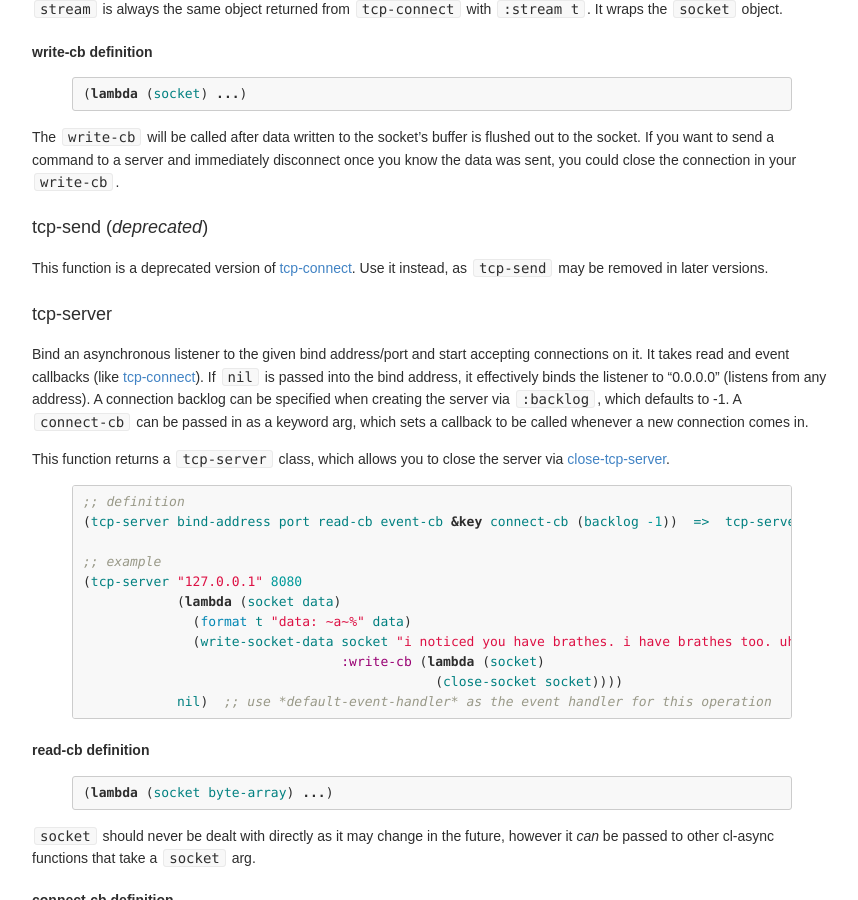
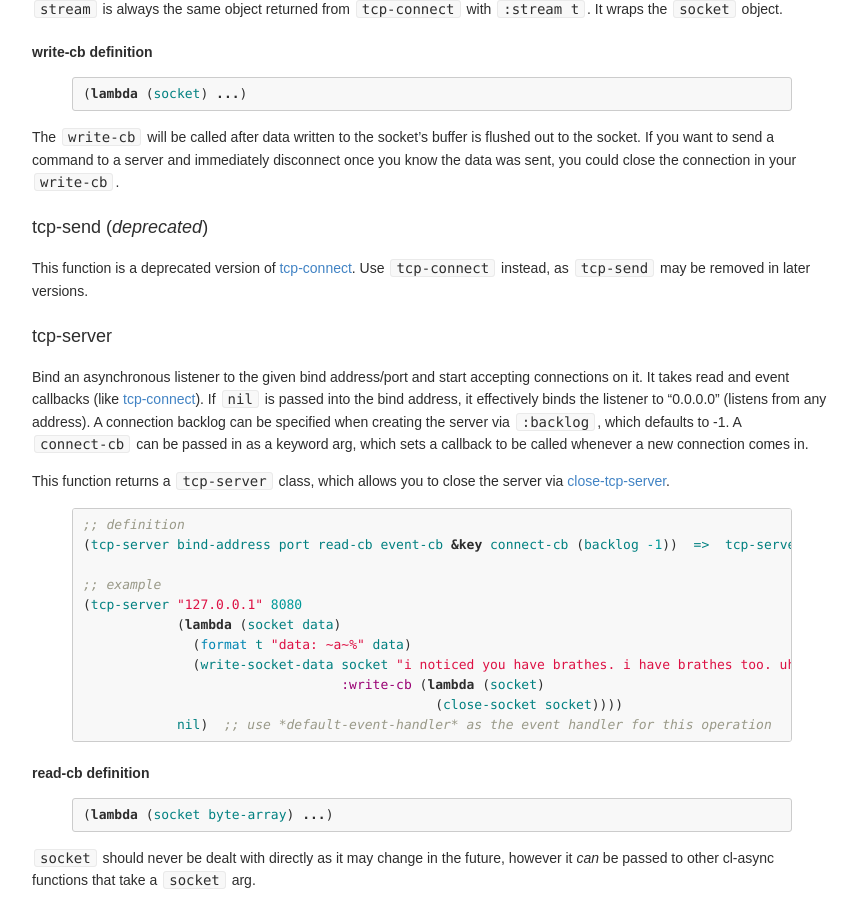
Before and after one commit to orthecreedence/cl-async, a Jekyll site: the page built from tcp.md, in a window 1280 px wide and 900 px high, scrolled down 1755 px. Shown: the whole window, without its empty margins (208-1066 px from the left). Built offline with Jekyll 4.4.1, drawn with Linux system fonts in a browser that asks for light colours; Markdown is read by kramdown in place of the engine named in the settings.

Commit message:
ughh ambiguous sentence

```diff
--- a/tcp.md
+++ b/tcp.md
@@ -111,8 +111,8 @@ connection in your `write-cb`.
 
 <a id="tcp-send"></a>
 ### tcp-send  (_deprecated_)
-This function is a deprecated version of [tcp-connect](#tcp-connect). Use it
-instead, as `tcp-send` may be removed in later versions.
+This function is a deprecated version of [tcp-connect](#tcp-connect). Use
+`tcp-connect` instead, as `tcp-send` may be removed in later versions.
 
 <a id="tcp-server"></a>
 ### tcp-server
```
